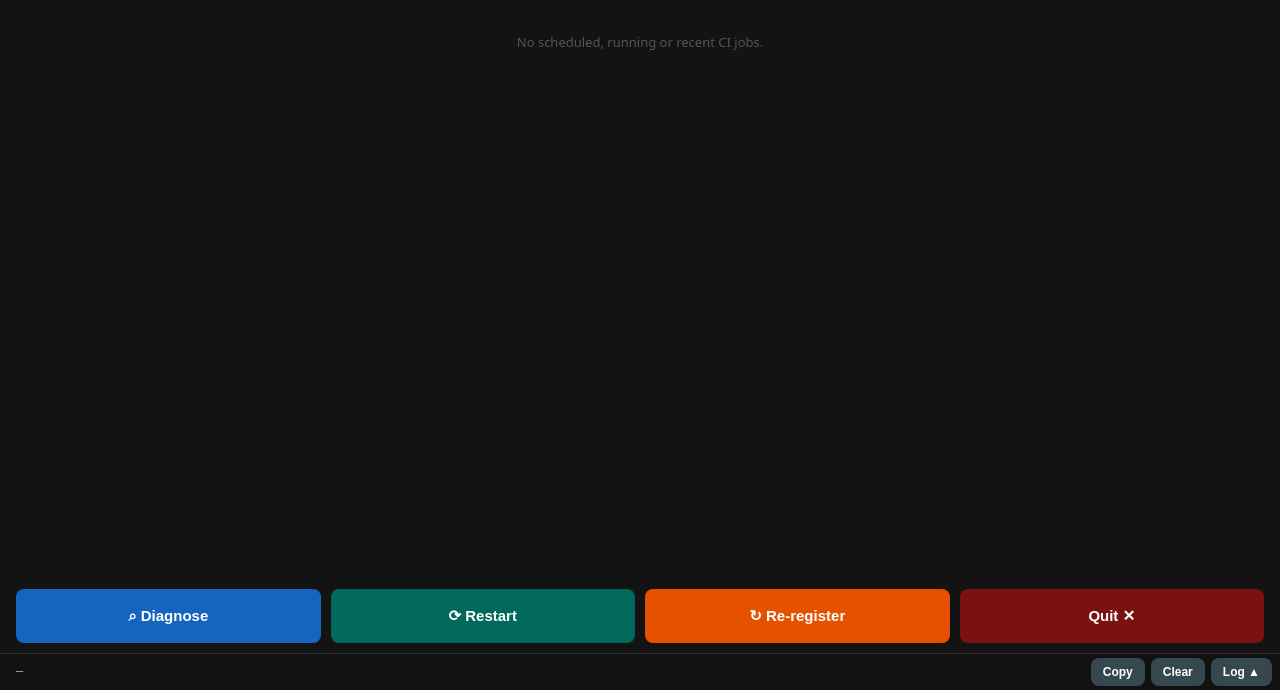
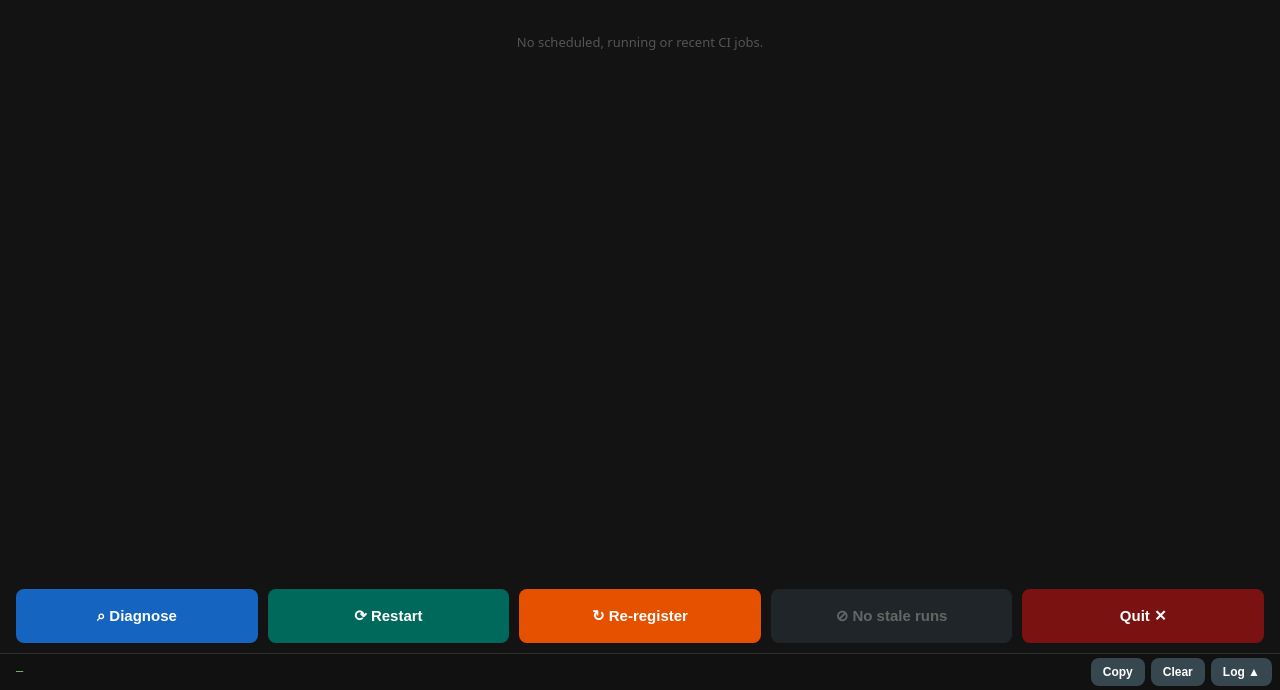
Before and after one commit to thpoll83/polykybd-ctnd, a Flask app: page / in a window 1280 px wide, after a click on "Runner". Shown: the part 110-800 px from the top of the page. Run offline with Flask 3, Linux system fonts and the light colour scheme; data that the repository does not hold is empty; parts of the project's set-up code (start-up, migrations or seed data) failed here and were passed over.

Commit message:
Runner tab: cancel stale CI runs; name why the phase staging found no keyboard
GitHub left nine runs queued with no jobs (6 and 11 Nov) and one run
in progress since 9 Aug with its only job completed (#57230). The last one
kept the CI badge on "running" for three months.

- /ci-jobs marks such runs "stale": queued with no jobs, or in progress
  with every job completed, unchanged for an hour (STALE_RUN_MIN_AGE_S).
- New Runner-tab button "Cancel stale runs" (two-tap confirm). The server
  lists the runs again, cancels each one and falls back to force-cancel on
  a 409. The PAT needs Actions: Read and write.
- The CI badge ignores stale runs.
- "Raw HID interface not found" is followed by what sysfs shows on USB:
  a half in BOOTSEL, a keyboard without Raw HID, or no keyboard.
- Measure phase now: a staging that fails before BEGIN is saved with its
  own reason instead of "camera recording failed".

Co-Authored-By: Claude Opus 5.5 <noreply@anthropic.com>
Claude-Session: https://claude.ai/code/session_01U989duNhTC65WNixiKxyLr

```diff
--- a/station/ui/app.py
+++ b/station/ui/app.py
@@ -6,8 +6,10 @@ import shutil
 import signal
 import subprocess
 import threading
+import time
 import urllib.request
 import urllib.error
+from datetime import datetime, timezone
 from pathlib import Path
 
 from flask import Flask, Response, render_template, jsonify, request
@@ -59,14 +61,17 @@ def set_status(s: str) -> None:
 
 # ── GitHub API helper ─────────────────────────────────────────────────────────
 
-def _gh_api(path: str, timeout: int = 10):
-    """GET https://api.github.com{path}. Returns (status_code|None, parsed_json|None).
+def _gh_api(path: str, timeout: int = 10, method: str = "GET"):
+    """Call https://api.github.com{path}. Returns (status_code|None, parsed_json|None).
 
     Never raises: on a transport error returns (None, None); on an HTTP error
     returns (code, None) so callers can distinguish 401/403/404 from a dead network.
+    A success with an empty body (a 202 from a cancel) returns (code, {}).
     """
     req = urllib.request.Request(
         f"https://api.github.com{path}",
+        data=b"" if method != "GET" else None,
+        method=method,
         headers={
             "User-Agent": "polykybd-ctnd/1.0",
             "Accept": "application/vnd.github+json",
@@ -76,7 +81,8 @@ def _gh_api(path: str, timeout: int = 10):
         req.add_header("Authorization", f"Bearer {GITHUB_TOKEN}")
     try:
         with urllib.request.urlopen(req, timeout=timeout) as resp:
-            return resp.status, json.loads(resp.read())
+            body = resp.read()
+            return resp.status, (json.loads(body) if body else {})
     except urllib.error.HTTPError as exc:
         return exc.code, None
     except Exception:
@@ -86,11 +92,14 @@ def _gh_api(path: str, timeout: int = 10):
 # ── CI status poller ──────────────────────────────────────────────────────────
 
 def _ci_poll_once():
-    _, data = _gh_api(f"/repos/{GITHUB_REPO}/actions/runs?status=in_progress&per_page=1")
+    _, data = _gh_api(f"/repos/{GITHUB_REPO}/actions/runs?status=in_progress&per_page=10")
     if data is None:
         return
-    running = data.get("total_count", 0) > 0
-    run_url = data["workflow_runs"][0]["html_url"] if running and data.get("workflow_runs") else None
+    # A stale run (all its jobs ended, the run never did) kept the badge on
+    # "running" from 2026-08-09 to 2026-11-26.
+    live = [r for r in data.get("workflow_runs", []) if not _is_stale(r)]
+    running = bool(live)
+    run_url = live[0].get("html_url") if live else None
     _ci_state.update({"running": running, "url": run_url})
     socketio.emit("ci_status", dict(_ci_state))
 
@@ -589,9 +598,63 @@ def _ci_job(run: dict) -> dict:
     }
 
 
+# A run GitHub will never finish, judged this long after its last change:
+#  - "queued" with no jobs: GitHub creates a run's jobs within seconds. Nine
+#    such runs from 6 and 11 Nov 2026 stayed queued for weeks.
+#  - "in_progress" with every job completed: #57230 (Automatic Approve) ran
+#    its one job on 2026-08-09 and still read "in progress" in November.
+# Agreed with the maintainer 2026-11-26.
+STALE_RUN_MIN_AGE_S = 3600
+_STALE_VERDICT: dict = {}   # run id -> True/False; both verdicts never change
+
+
+def _gh_time(value) -> float | None:
+    """A GitHub timestamp ('2026-11-11T20:55:18Z') as epoch seconds, or None."""
+    try:
+        return datetime.strptime(value, "%Y-%m-%dT%H:%M:%SZ").replace(
+            tzinfo=timezone.utc).timestamp()
+    except (TypeError, ValueError):
+        return None
+
+
+def _is_stale(run: dict, now: float | None = None) -> bool:
+    """True for a run GitHub will never finish (see STALE_RUN_MIN_AGE_S): a
+    queued run with no jobs, or a run in progress whose jobs have all
+    completed, unchanged for STALE_RUN_MIN_AGE_S.
+
+    A True verdict is cached per run id (the run stays that way until it is
+    cancelled). A False one is cached only for a queued run with jobs, which
+    does not lose them; a running run is asked again, since its jobs end. A
+    failed jobs query gives False and is not cached."""
+    status = run.get("status")
+    if status not in ("queued", "in_progress"):
+        return False
+    run_id = run.get("id")
+    if run_id in _STALE_VERDICT:
+        return _STALE_VERDICT[run_id]
+    changed = _gh_time(run.get("updated_at") or run.get("created_at"))
+    now = time.time() if now is None else now
+    if changed is None or now - changed < STALE_RUN_MIN_AGE_S:
+        return False
+    _, data = _gh_api(f"/repos/{GITHUB_REPO}/actions/runs/{run_id}/jobs?per_page=100")
+    if data is None:
+        return False
+    jobs = data.get("jobs", [])
+    if status == "queued":
+        verdict = data.get("total_count", 0) == 0
+        _STALE_VERDICT[run_id] = verdict
+        return verdict
+    verdict = bool(jobs) and data.get("total_count", 0) == len(jobs) and all(
+        j.get("status") == "completed" for j in jobs)
+    if verdict:
+        _STALE_VERDICT[run_id] = True
+    return verdict
+
+
 @app.route("/ci-jobs")
 def list_ci_jobs():
-    """Queued and running workflow runs, then the last CI_FINISHED_SHOWN finished ones."""
+    """Queued and running workflow runs, then the last CI_FINISHED_SHOWN finished ones.
+    A queued run that will never start has "stale": true."""
     if not GITHUB_REPO:
         return jsonify([])
     jobs = []
@@ -599,8 +662,72 @@ def list_ci_jobs():
         code, data = _gh_api(f"/repos/{GITHUB_REPO}/actions/runs?status={status}&per_page={count}")
         if data is None:
             return jsonify({"error": "GitHub API failure", "status": code}), 502
-        jobs.extend(_ci_job(run) for run in data.get("workflow_runs", []))
+        for run in data.get("workflow_runs", []):
+            job = _ci_job(run)
+            job["stale"] = _is_stale(run)
+            jobs.append(job)
     return jsonify(jobs)
+
+
+_CANCEL_LOCK = threading.Lock()
+
+
+def _cancel_run(run_id) -> str:
+    """Cancel one run; a run GitHub refuses to cancel (409, it never got as
+    far as queuing its jobs) is force-cancelled. Returns a short outcome."""
+    code, _ = _gh_api(f"/repos/{GITHUB_REPO}/actions/runs/{run_id}/cancel", method="POST")
+    if code == 409:
+        code, _ = _gh_api(f"/repos/{GITHUB_REPO}/actions/runs/{run_id}/force-cancel",
+                          method="POST")
+    if code == 202:
+        return "cancelled"
+    if code in (401, 403, 404):
+        return f"refused ({code}): the token needs Actions: Read and write"
+    return f"failed ({code if code is not None else 'no answer from GitHub'})"
+
+
+@socketio.on("cancel_stale_runs")
+def on_cancel_stale_runs(_data=None):
+    """Cancel every run GitHub will never finish (see _is_stale).
+
+    Lists the queued and running runs again instead of trusting the UI's copy,
+    so only runs that are stale now are touched. Does not use the rig lock: it changes
+    GitHub only, not the rig."""
+    if not GITHUB_REPO:
+        emit_log("[ui] no github.repo set in config.yaml")
+        return
+    if not _CANCEL_LOCK.acquire(blocking=False):
+        emit_log("[ui] already cancelling stale runs")
+        return
+
+    def _do():
+        try:
+            now, stale = time.time(), []
+            for status in ("queued", "in_progress"):
+                code, data = _gh_api(
+                    f"/repos/{GITHUB_REPO}/actions/runs?status={status}&per_page=100")
+                if data is None:
+                    emit_log(f"[ui] could not list {status} runs (status {code})")
+                    return
+                stale += [r for r in data.get("workflow_runs", []) if _is_stale(r, now)]
+            if not stale:
+                emit_log("[ui] no stale runs to cancel")
+                return
+            emit_log(f"[ui] cancelling {len(stale)} stale run(s)…")
+            done = 0
+            for run in stale:
+                outcome = _cancel_run(run.get("id"))
+                done += outcome == "cancelled"
+                emit_log(f"  #{run.get('run_number')} {run.get('name')} "
+                         f"({run.get('head_branch')}, {run.get('created_at')}): {outcome}")
+                if outcome.startswith("refused"):
+                    break   # the same token fails for every run
+            emit_log(f"[ui] stale runs cancelled: {done} of {len(stale)}")
+        finally:
+            _CANCEL_LOCK.release()
+            socketio.emit("ci_jobs_changed")
+
+    threading.Thread(target=_do, daemon=True).start()
 
 
 @app.route("/firmware")
--- a/station/ui/static/app.js
+++ b/station/ui/static/app.js
@@ -387,6 +387,36 @@ function showTab(name) {
   }
 }
 
+socket.on('ci_jobs_changed', () => fetchCiJobs());
+
+/* A run GitHub will never finish (app.py _is_stale): queued with no jobs, or
+   in progress with all jobs ended, unchanged for an hour. The button cancels those, with the same
+   two-tap confirm as Re-register. The server lists the runs again itself. */
+let _staleTimer = null;
+function updateStaleButton() {
+  const btn = document.getElementById('btn-cancel-stale');
+  if (!btn || btn.dataset.armed === 'true') return;
+  const n = _ciJobs.filter(j => j.stale).length;
+  btn.textContent = n ? `⊘ Cancel ${n} stale run${n > 1 ? 's' : ''}` : '⊘ No stale runs';
+  btn.disabled = !n;
+}
+
+function cancelStaleRuns() {
+  const btn = document.getElementById('btn-cancel-stale');
+  if (btn.dataset.armed !== 'true') {
+    btn.dataset.armed = 'true';
+    btn.textContent = '⚠ Tap to confirm';
+    _staleTimer = setTimeout(() => { btn.dataset.armed = 'false'; updateStaleButton(); }, 3000);
+    return;
+  }
+  clearTimeout(_staleTimer);
+  btn.dataset.armed = 'false';
+  updateStaleButton();
+  appendLog('[ui] cancelling the stale queued runs on GitHub…');
+  openLog();
+  socket.emit('cancel_stale_runs');
+}
+
 function fetchCiJobs() {
   fetch('/ci-jobs')
     .then(r => r.json())
@@ -426,7 +456,10 @@ function ciTimes(j) {
   const started = j.run_started_at ? Date.parse(j.run_started_at) : NaN;
   const ended = j.updated_at ? Date.parse(j.updated_at) : NaN;
   const parts = [`in ${fmtTime(j.created_at)}`];
-  if (j.status === 'queued') {
+  if (j.stale) {
+    parts.push(j.status === 'queued' ? 'no jobs, GitHub will never start it'
+                                     : 'all jobs ended, GitHub never closed the run');
+  } else if (j.status === 'queued') {
     parts.push(`waiting ${fmtDuration(now - created)}`);
   } else {
     parts.push(`started ${fmtTime(j.run_started_at)}` +
@@ -444,6 +477,7 @@ function renderCiJobs(jobs) {
   if (Array.isArray(jobs)) _ciJobs = jobs;
   const list = document.getElementById('ci-jobs-list');
   list.replaceChildren();
+  updateStaleButton();
   if (!_ciJobs.length) {
     const msg = document.createElement('p');
     msg.className = 'no-jobs';
@@ -454,7 +488,7 @@ function renderCiJobs(jobs) {
   const frag = document.createDocumentFragment();
   let finishedHeader = false;
   _ciJobs.forEach(j => {
-    const running = j.status === 'in_progress';
+    const running = j.status === 'in_progress' && !j.stale;
     const finished = j.status === 'completed';
     if (finished && !finishedHeader) {
       const h = document.createElement('p');
@@ -467,11 +501,13 @@ function renderCiJobs(jobs) {
     const card = document.createElement('div');
     const result = finished ? (j.conclusion || 'unknown') : '';
     card.className = 'ci-job ' + (running ? 'ci-job-running'
-      : finished ? `ci-job-done ci-result-${result}` : 'ci-job-queued');
+      : finished ? `ci-job-done ci-result-${result}`
+      : j.stale ? 'ci-job-queued ci-job-stale' : 'ci-job-queued');
 
     const iconEl = document.createElement('span');
     iconEl.className = 'ci-job-icon';
-    iconEl.textContent = running ? '▶' : finished ? (result === 'success' ? '✓' : result === 'failure' ? '✗' : '•') : '⏳';
+    iconEl.textContent = running ? '▶' : finished ? (result === 'success' ? '✓' : result === 'failure' ? '✗' : '•')
+      : j.stale ? '⊘' : '⏳';
 
     const bodyEl = document.createElement('span');
     bodyEl.className = 'ci-job-body';
@@ -490,7 +526,8 @@ function renderCiJobs(jobs) {
 
     const labelEl = document.createElement('span');
     labelEl.className = 'ci-job-label';
-    labelEl.textContent = running ? 'Running' : finished ? (CI_RESULT[result] || result) : 'Queued';
+    labelEl.textContent = running ? 'Running' : finished ? (CI_RESULT[result] || result)
+      : j.stale ? 'Stale' : 'Queued';
 
     bodyEl.append(nameEl, metaEl, timeEl);
     card.append(iconEl, bodyEl, labelEl);
--- a/station/ui/static/style.css
+++ b/station/ui/static/style.css
@@ -265,6 +265,8 @@ main {
 
 .ci-job-running .ci-job-label { color: #7ec87e; }
 .ci-job-queued  .ci-job-label { color: #FFD54F; }
+.ci-job-stale   { background: #1e1e1e; border-color: #444; }
+.ci-job-stale .ci-job-label { color: #9e9e9e; }
 
 .ci-job-times {
   font-size: 11px;
--- a/station/ui/templates/index.html
+++ b/station/ui/templates/index.html
@@ -4,7 +4,7 @@
   <meta charset="UTF-8">
   <meta name="viewport" content="width=1024, initial-scale=1.0">
   <title>PolyKybd CTND</title>
-  <link rel="stylesheet" href="/static/style.css?v=14">
+  <link rel="stylesheet" href="/static/style.css?v=15">
 </head>
 <body data-status="idle">
   <header>
@@ -133,6 +133,8 @@
         <button class="btn btn-blue"  id="btn-diagnose"   onclick="runDiagnostics()">⌕ Diagnose</button>
         <button class="btn btn-teal"  id="btn-restart"    onclick="restartRunner()">&#x27F3; Restart</button>
         <button class="btn btn-amber" id="btn-reregister" data-armed="false" onclick="reregisterRunner()">&#x21BB; Re-register</button>
+        <button class="btn btn-gray"  id="btn-cancel-stale" data-armed="false" onclick="cancelStaleRuns()" disabled
+                title="Cancel runs GitHub will never finish: queued with no jobs, or in progress with every job ended, for over an hour">⊘ No stale runs</button>
         <button class="btn btn-red"   onclick="quitApp()" title="Close the kiosk browser">Quit ✕</button>
       </div>
     </section>
@@ -159,6 +161,6 @@
   <div id="wake-overlay" hidden><span class="hint">Touch to wake</span></div>
 
   <script src="/static/socket.io.min.js"></script>
-  <script src="/static/app.js?v=19"></script>
+  <script src="/static/app.js?v=20"></script>
 </body>
 </html>
```
Also changed, not shown: docs/SECURITY_AUDIT.md (+7 -0 lines), station/camera.py (+18 -1 lines), station/fw_update.py (+24 -1 lines), tests/camera_test.py (+22 -0 lines), tests/fw_update_test.py (+32 -0 lines), tests/stale_runs_test.py (added, +133 -0 lines), README.md, 1 other file.
